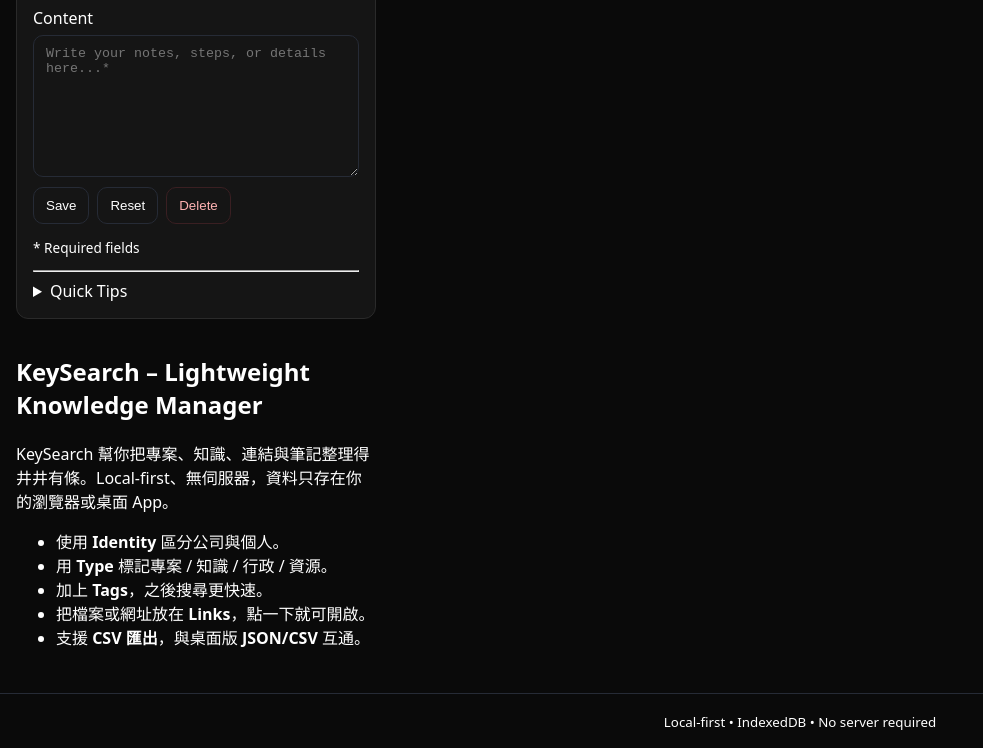
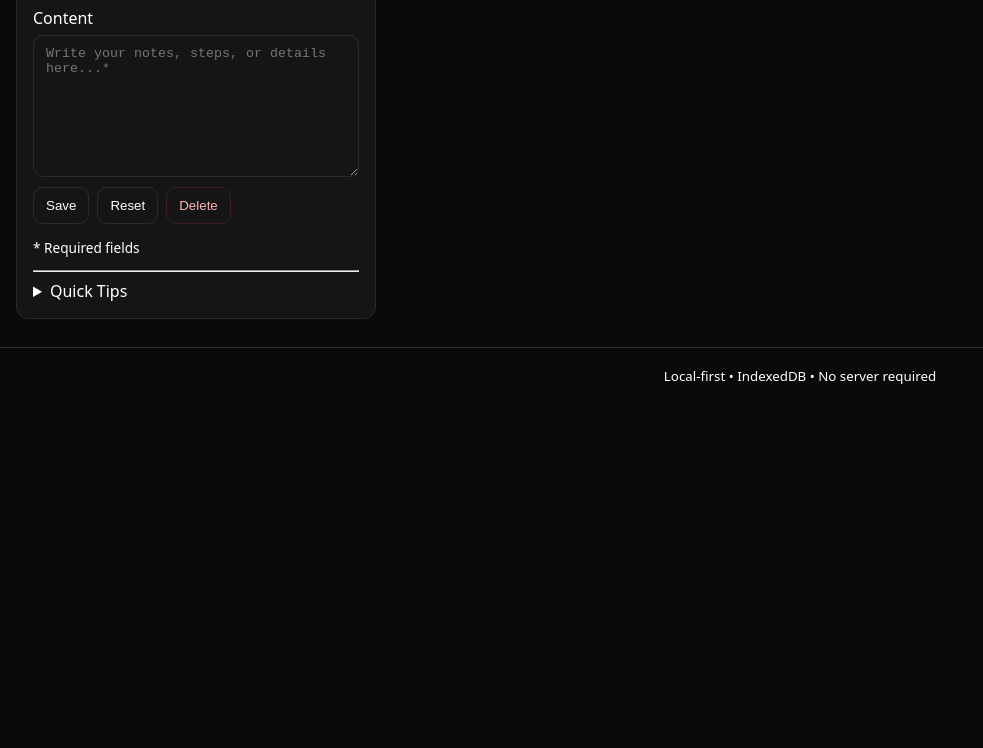
Before and after one commit to coding-guys99/KeySearch, an Electron app: page index.html in a window 1600 px wide. Shown: the part 586-1334 px from the top of the page, without its empty margins (0-983 px from the left). After the commit the page ends 988 px from the top, so only its background shows below. Drawn offline with Linux system fonts and the light colour scheme; no server answers.

Commit message:
Update index.html

```diff
--- a/index.html
+++ b/index.html
@@ -497,7 +497,7 @@
     <div id="cards" class="cards"></div>
   </section>
 
-	<section id="landing-copy" class="landing-copy">
+	<!--<section id="landing-copy" class="landing-copy">
   <h1>KeySearch – Lightweight Knowledge Manager</h1>
   <p>KeySearch 幫你把專案、知識、連結與筆記整理得井井有條。Local-first、無伺服器，資料只存在你的瀏覽器或桌面 App。</p>
   <ul>
@@ -507,7 +507,7 @@
     <li>把檔案或網址放在 <b>Links</b>，點一下就可開啟。</li>
     <li>支援 <b>CSV 匯出</b>，與桌面版 <b>JSON/CSV</b> 互通。</li>
   </ul>
-</section>
+</section> -->
 
 
 </main>
```
